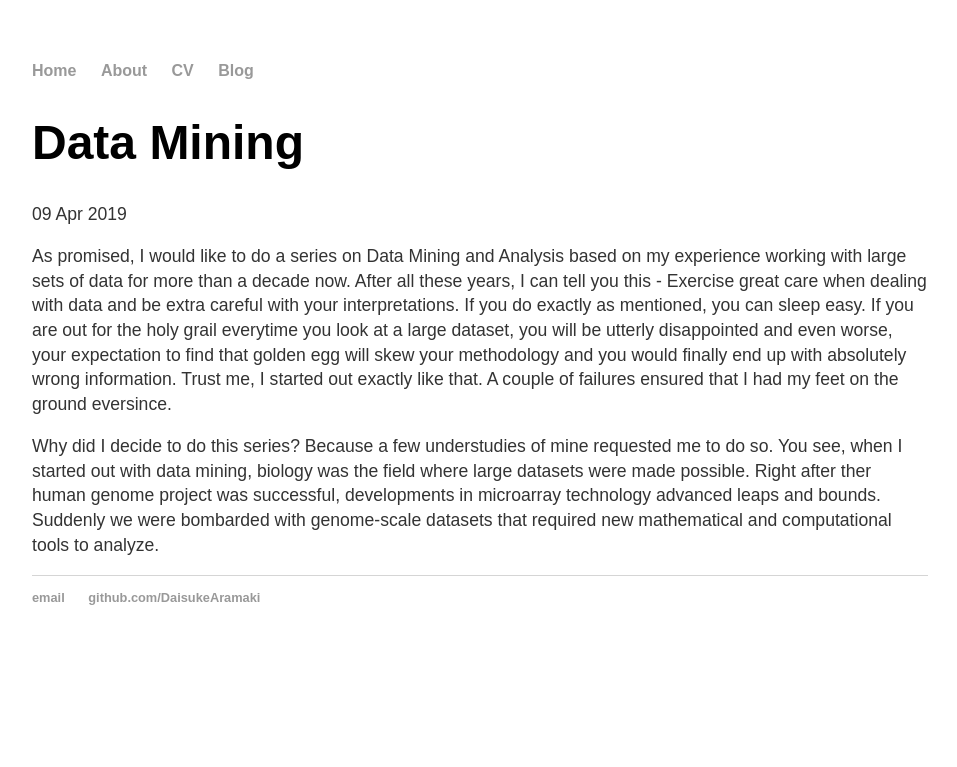
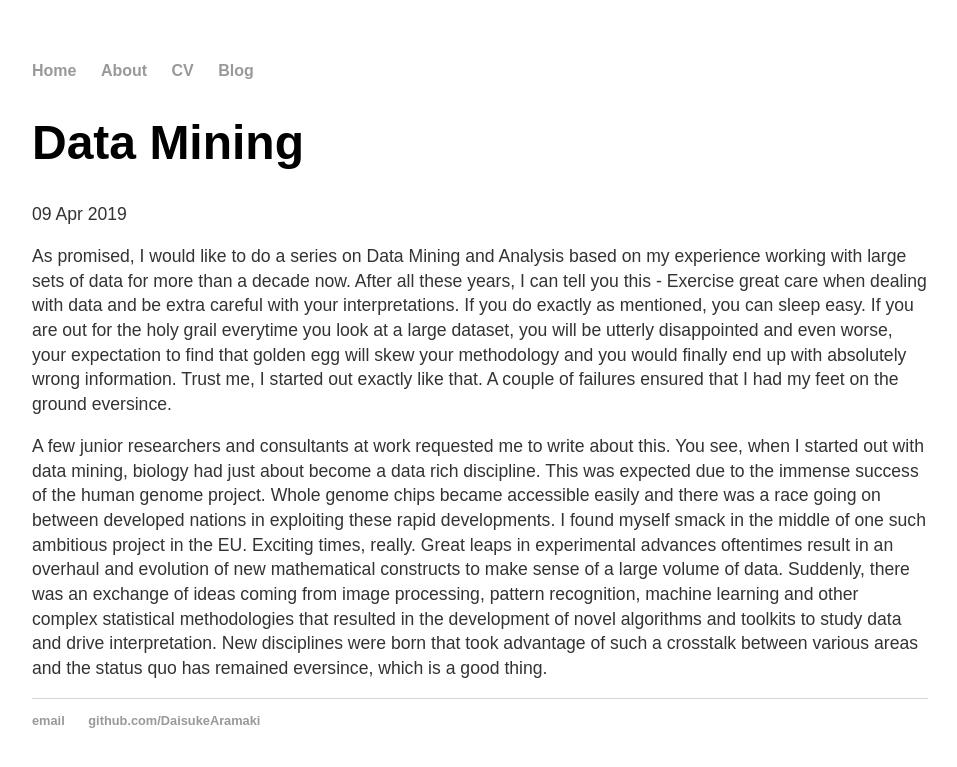
Before and after one commit to DaisukeAramaki/DaisukeAramaki.github.io, a Jekyll site: the page built from _posts/2019-04-09-daisuke-aramaki-Data-Mining.md, in a window 1280 px wide. Shown: the top 767 px of the page, without its empty margins (160-1117 px from the left). Built offline with Jekyll 4.4.1, drawn with Linux system fonts in a browser that asks for light colours.

Commit message:
Post modified

```diff
--- a/_posts/2019-04-09-daisuke-aramaki-Data-Mining.md
+++ b/_posts/2019-04-09-daisuke-aramaki-Data-Mining.md
@@ -7,4 +7,4 @@ date: 2019-04-09
 
 As promised, I would like to do a series on Data Mining and Analysis based on my experience working with large sets of data for more than a decade now. After all these years, I can tell you this - Exercise great care when dealing with data and be extra careful with your interpretations. If you do exactly as mentioned, you can sleep easy. If you are out for the holy grail everytime you look at a large dataset, you will be utterly disappointed and even worse, your expectation to find that golden egg will skew your methodology and you would finally end up with absolutely wrong information. Trust me, I started out exactly like that. A couple of failures ensured that I had my feet on the ground eversince.
 
-Why did I decide to do this series? Because a few understudies of mine requested me to do so. You see, when I started out with data mining, biology was the field where large datasets were made possible. Right after ther human genome project was successful, developments in microarray technology advanced leaps and bounds. Suddenly we were bombarded with genome-scale datasets that required new mathematical and computational tools to analyze.
+A few junior researchers and consultants at work requested me to write about this. You see, when I started out with data mining, biology had just about become a data rich discipline. This was expected due to the immense success of the human genome project. Whole genome chips became accessible easily and there was a race going on between developed nations in exploiting these rapid developments. I found myself smack in the middle of one such ambitious project in the EU. Exciting times, really. Great leaps in experimental advances oftentimes result in an overhaul and evolution of new mathematical constructs to make sense of a large volume of data. Suddenly, there was an exchange of ideas coming from image processing, pattern recognition, machine learning and other complex statistical methodologies that resulted in the development of novel algorithms and toolkits to study data and drive interpretation. New disciplines were born that took advantage of such a crosstalk between various areas and the status quo has remained eversince, which is a good thing.
```
